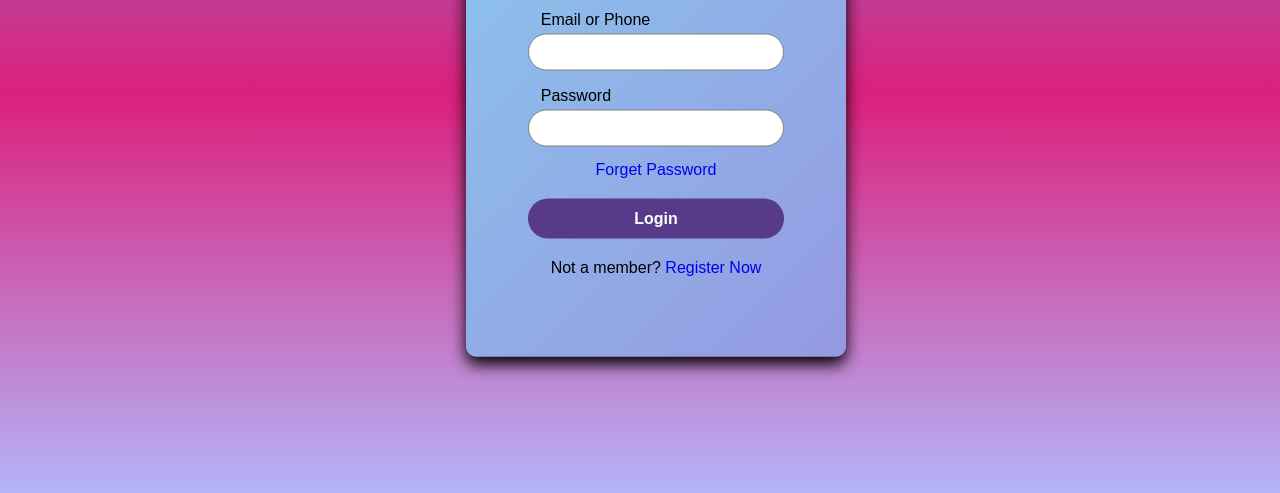
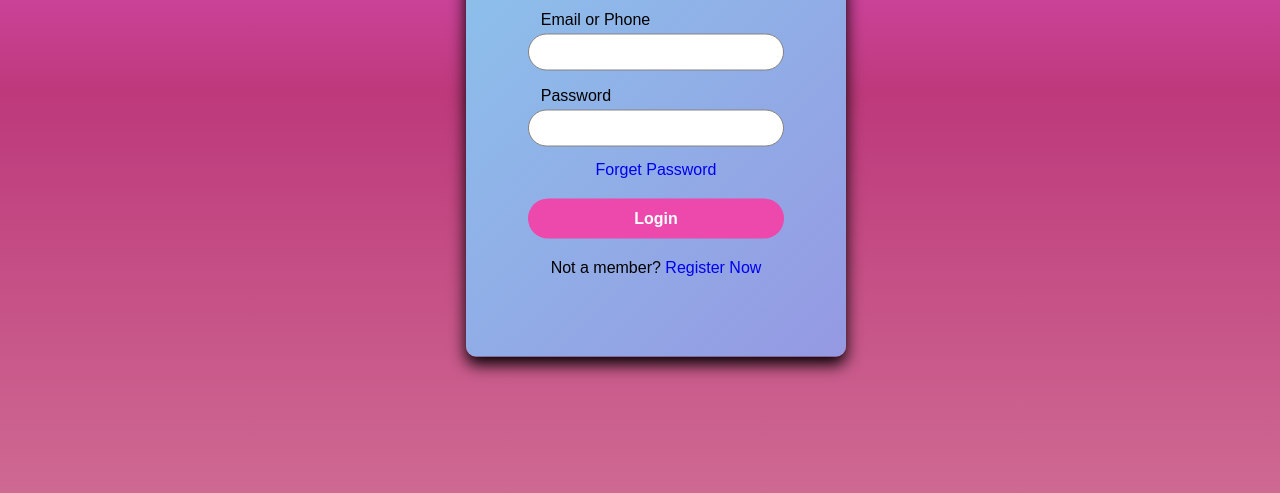
Before and after one commit to sargambarate/project-repo, a plain HTML site: page pages/login.htm in a window 1280 px wide. Shown: the part 307-800 px from the top of the page. Drawn offline with Linux system fonts and the light colour scheme.

Commit message:
chnge color

```diff
--- a/css/login.css
+++ b/css/login.css
@@ -10,7 +10,7 @@ body {
     display: flex;
     align-items: center;
     justify-content: center;
-    background: linear-gradient(to bottom, #7595db, #dc1f7d, #b4b4f8);
+    background: linear-gradient(to bottom, #f35ff6, #bd397b, #ce6992);
 }
 .container {
     margin: 1rem;
@@ -60,7 +60,7 @@ button {
 	justify-content: center;
 	display: block;
 	color: #fff;
-	background: #573b8a;
+	background: #ed48ab;
 	font-size: 1em;
 	font-weight: bold;
 	margin-top: 20px;
```
